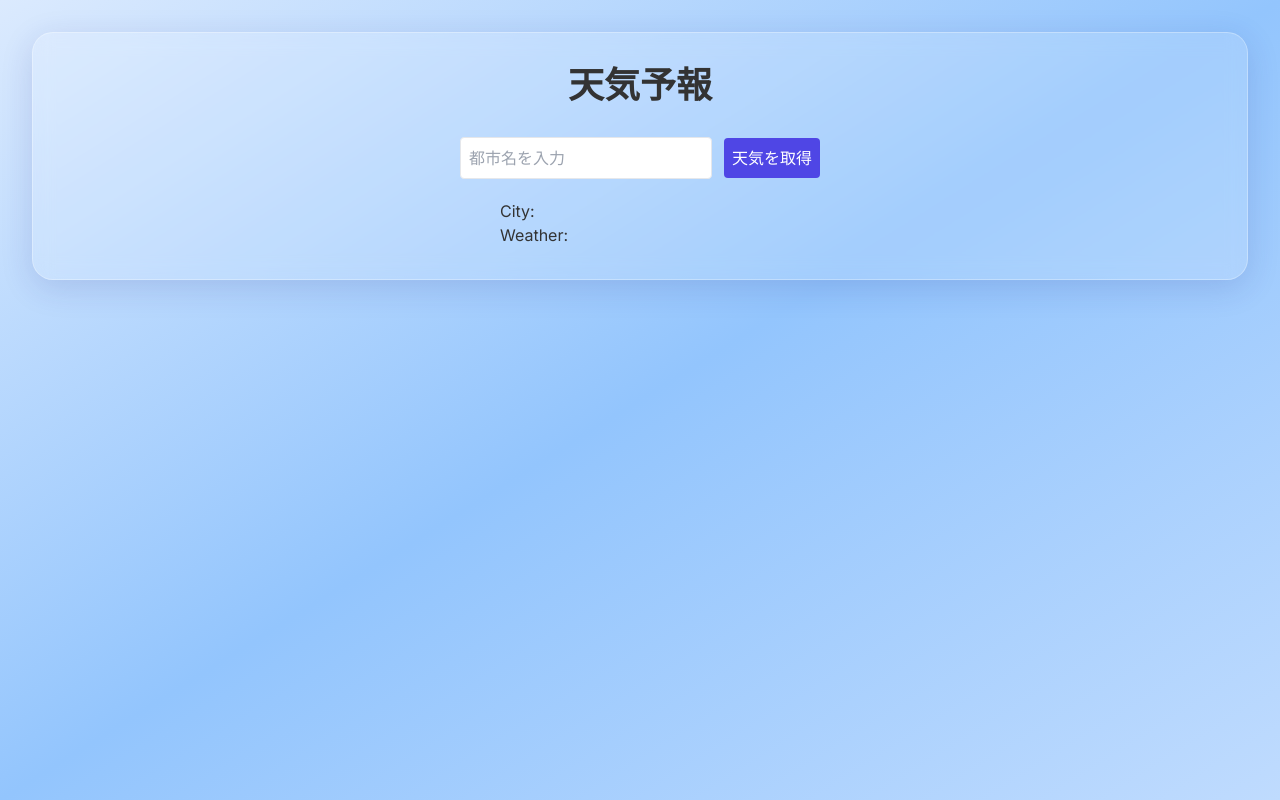
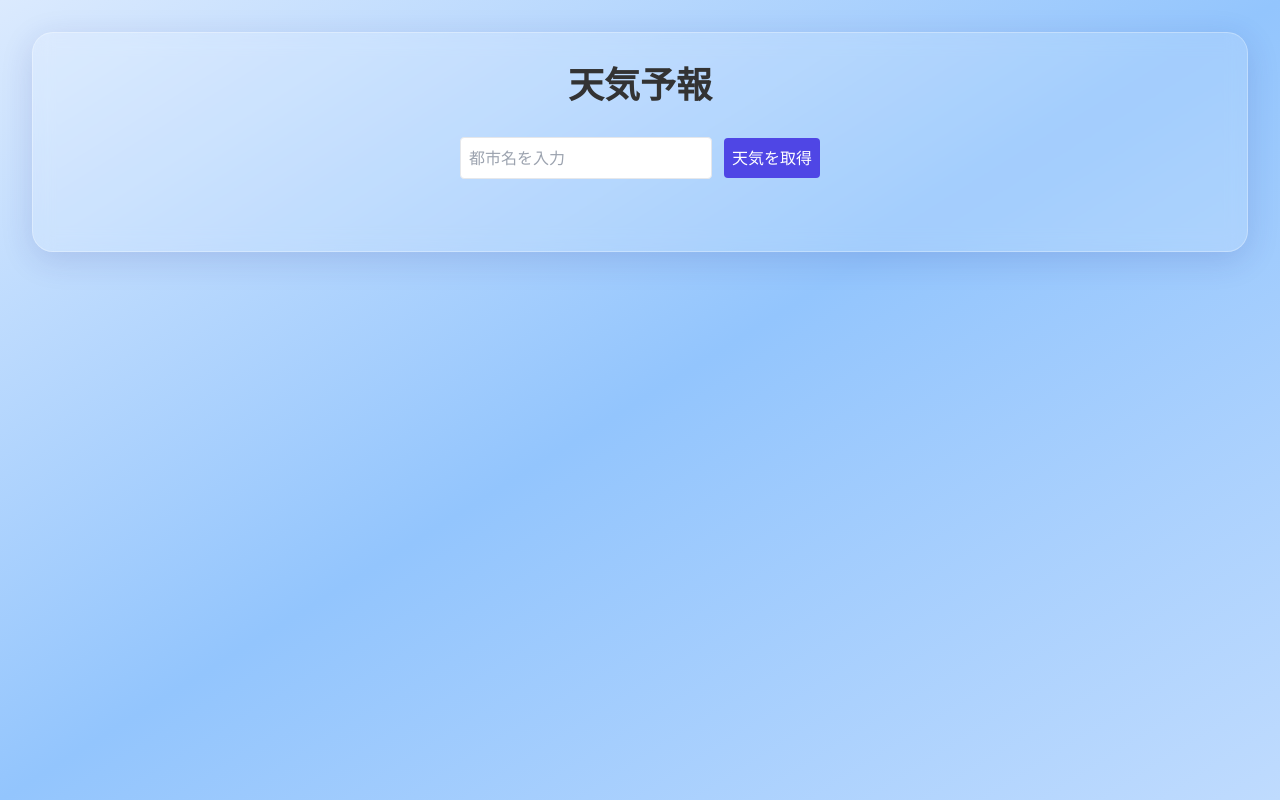
Before and after one commit to Kawashima-Tomoya/motion-tenki, a Next.js app: page / in a window 1280 px wide. Built offline with nearby package versions, Linux system fonts and the light colour scheme.

Commit message:
✨ Formコンポーネントの状態管理を改善し、天気データの表示を追加

```diff
--- a/components/Form.tsx
+++ b/components/Form.tsx
@@ -1,21 +1,28 @@
 'use client'
 
 import { useActionState, useState } from 'react'
+import type { WeatherResponse } from '~/actions/getWeather'
 import { getWeather } from '~/actions/getWeather'
+import { DayWeather } from './DayWeather'
+import { WeatherDetail } from './WeatherDetail'
 
 export function Form() {
-  const [city, setCity] = useState('')
-
-  const initialState = {
-    city: '',
-    weather: '',
+  const initialState: WeatherResponse = {
+    weather: [],
     message: '',
   }
-
-  const [state, formAction, isPending] = useActionState(
+  const [weatherState, formAction, isPending] = useActionState(
     getWeather,
     initialState,
   )
+  const [city, setCity] = useState('')
+  const [selectedDay, setSelectedDay] = useState('')
+
+  const handleDayClick = (date: string) => {
+    setSelectedDay(date)
+  }
+
+  // const selectedDayData = weatherState.find((day: any) => day.dt === selectedDay) || weatherState[0]
 
   return (
     <div className="mt-8 text-center">
@@ -30,18 +37,28 @@ export function Form() {
         />
         <button type="submit" className="rounded bg-indigo-600 p-2 text-white" disabled={isPending}>天気を取得</button>
       </form>
-      <div className="mx-auto mt-5 w-[280px] text-left">
-        <h1 className="">
-          City:&nbsp;
-          {state.city}
-        </h1>
-        <p className="text-left">
-          Weather:&nbsp;
-          {state.weather
-            ? state.weather
-            : <span className="text-left text-sm text-red-400">{state.message}</span>}
-        </p>
-      </div>
+
+      {/* <WeatherDetail data={selectedDayData} /> */}
+      { weatherState
+        ? (
+            <div className="mt-10 grid grid-cols-2 gap-4 sm:grid-cols-4 lg:grid-cols-8">
+              {weatherState.weather.map((day: any) => (
+                <DayWeather
+                  key={day.dt}
+                  data={day}
+                  isSelected={day.dt === selectedDay}
+                  onClick={() => handleDayClick(day.dt)}
+                />
+              ))}
+            </div>
+          )
+        : (
+            isPending
+              ? (
+                  <p className="mt-8 text-xl">Loading...</p>
+                )
+              : null
+          )}
     </div>
   )
 }
```
